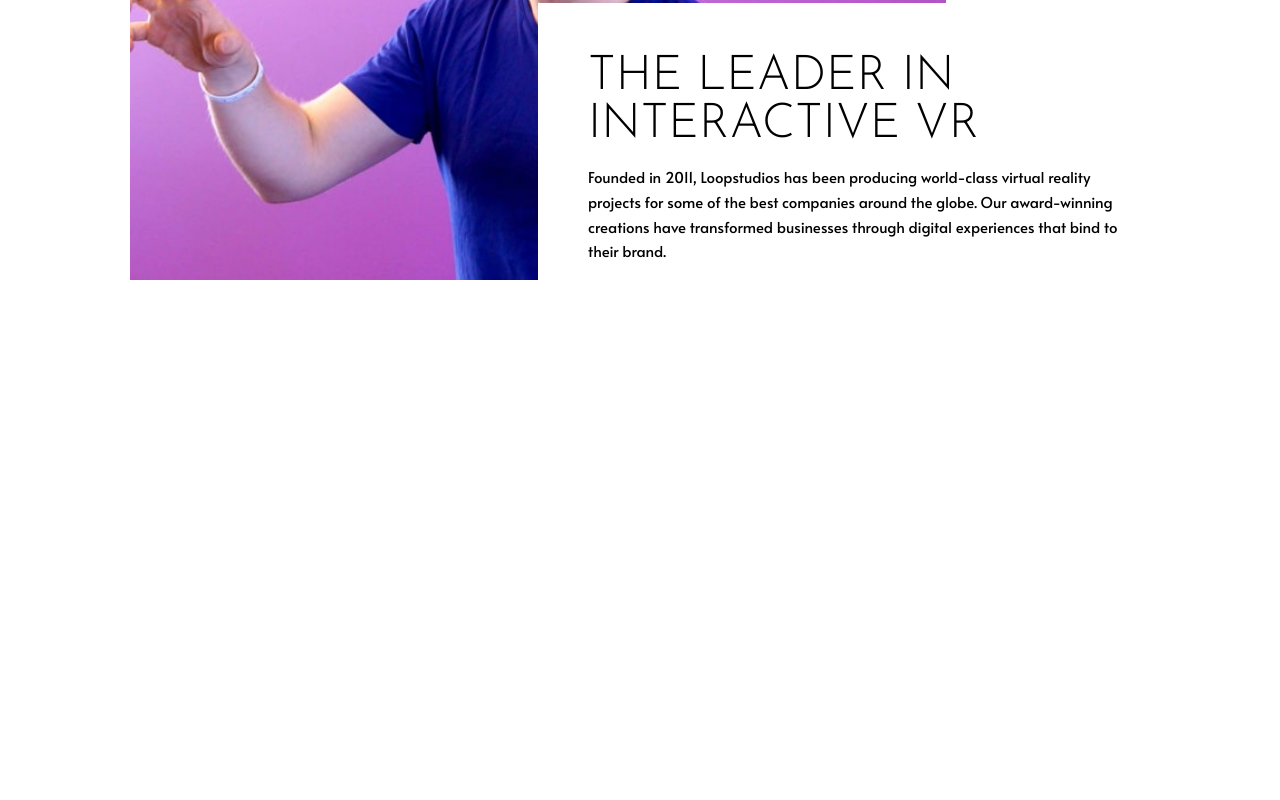
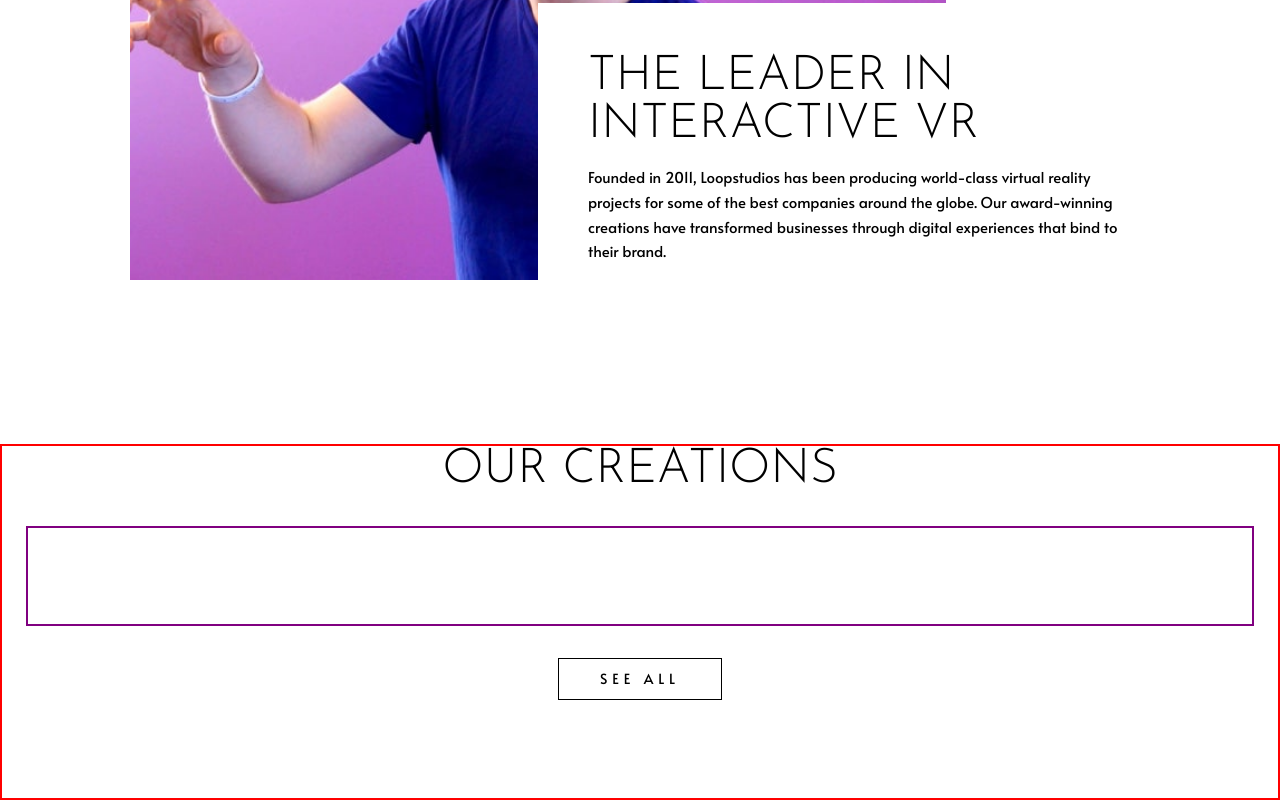
Before and after one commit to danilo2420/FEM_LoopstudioLandingPage, a website built with Vite: page index.html in a window 1280 px wide. Shown: the part 1088-1888 px from the top of the page. Before the commit the page ends 1532 px from the top, so only its background shows below. Built offline with nearby package versions, Linux system fonts and the light colour scheme.

Commit message:
Before working on grid

```diff
--- a/index.html
+++ b/index.html
@@ -26,8 +26,6 @@
         <div class="header__title">Immersive experiences that deliver</div>
       </div>
     </header>
-
-    <!-- Current -->
     <section class="infoSection">
       <div class="infoSection__wrapper">
         <img class="infoSection__image" src="images/mobile/image-interactive.jpg" alt="">
@@ -41,7 +39,17 @@
       </div>
     </section>
 
-    <section class="creationsSection"></section>
+    <!-- Current -->
+    <section class="creationsSection">
+      <div class="creationsSection__top">
+        <div class="creationsSection__top__title">Our creations</div>
+        <div class="creationsSection__top__button btnSeeAll">See all</div>
+      </div>
+      <div class="creationsSection__grid"></div>
+      <div class="creationsSection__button btnSeeAll">See all</div>
+    </section>
+    <!-- -->
+
     <footer></footer>
   </main>
   <section class="menu"></section>
--- a/scripts/typographies.js
+++ b/scripts/typographies.js
@@ -46,7 +46,25 @@
             "desktop": "tp6"
         }
     },
+    {
+        "element": ".creationsSection__top__title",
+        "typographies": {
+            "mobile": "tp4",
+            "tablet": "tp2",
+            "desktop": "tp2"
+        }
+    },
+    {
+        "element": ".btnSeeAll",
+        "typographies": {
+            "mobile": "tp7",
+            "tablet": "tp7",
+            "desktop": "tp7"
+        }
+    }
 ]
+
+
 
 // Script
 let currVersion = "";
--- a/styles/mobile.css
+++ b/styles/mobile.css
@@ -71,3 +71,51 @@
 
     text-align: center;
 }
+
+/* CREATIONS SECTION */
+.creationsSection {
+    border: solid red 2px;
+
+    padding-left: 24px;
+    padding-right: 24px;
+    padding-bottom: 98px;
+
+    color: black;
+
+    display: flex;
+    flex-direction: column;
+    align-items: center;
+}
+
+.creationsSection__top {
+    display: flex;
+    justify-content: center;
+    align-items: center;
+
+    margin-bottom: 32px;
+}
+
+.creationsSection__top__button {
+    display: none;
+}
+
+.creationsSection__grid {
+    height: 100px;
+    border: solid purple 2px;
+    width: 100%;
+}
+
+.creationsSection__button {
+    margin-top: 32px;
+}
+
+.btnSeeAll {
+    padding: 13px 40.5px;
+    border: solid var(--black) 1px;
+    text-transform: uppercase;
+}
+
+.creationsSection__grid {
+    display: grid;
+    grid-template-columns: 1fr;
+}
```
